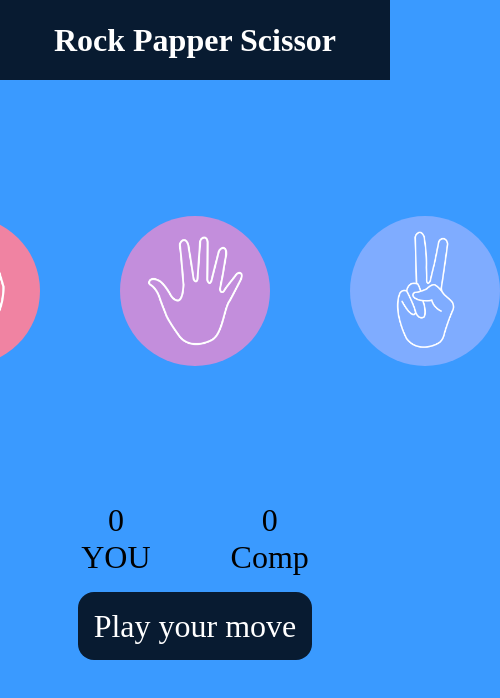
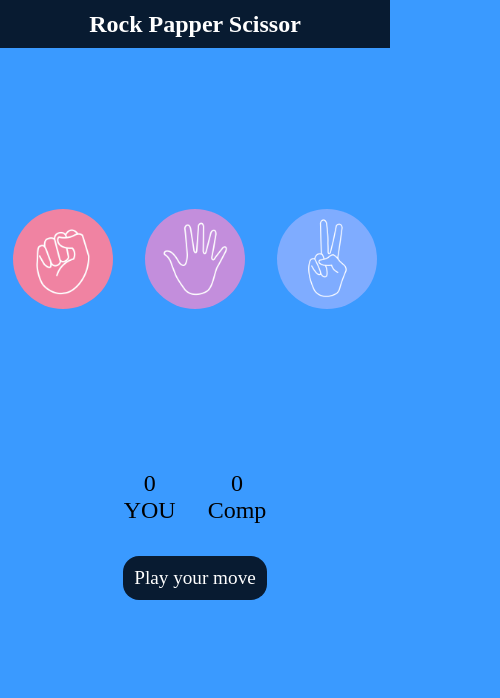
Before and after one commit to vinaycse438/game-rock-paper-scissor, a plain HTML site: page index.html in a window 390 px wide. Shown: the whole page, 500 px wide, since content can reach past the window. Drawn offline with Linux system fonts and the light colour scheme.

Commit message:
Add files via upload

```diff
--- a/style.css
+++ b/style.css
@@ -1,57 +1,95 @@
 *{
-    padding: 0px;
-    margin: 0px;
+    padding: 0;
+    margin: 0;
+    box-sizing: border-box;
 }
+
 body{
     background-color: #3A9AFF;
     text-align: center;
 }
+
 h1{
     background-color:#081b31;
     color: white;
     line-height: 5rem;
 }
+
+/* choices container */
 .container{
-    height: 50vh;
+    min-height: 50vh;
     display: flex;
     justify-content: center;
     align-items: center;
     gap: 5rem;
+    flex-wrap: wrap; /* mobile par wrap hoga */
 }
 
 .box{
     height: 150px;
-    width:  150px;
+    width: 150px;
+}
 
-}
 img{
     height: 150px;
     width: 150px;
     object-fit: cover;
     border-radius:50%;
 }
+
 img:hover{
     cursor: pointer;
     border:5px solid black;
 }
 
+/* score board */
 .score-board{
     display: flex;
     justify-content: center;
     align-items: center;
     gap: 5rem;
     font-size: 2rem;
+    flex-wrap: wrap;
 }
+
 .msg-cont{
     margin-top: 2rem;
 }
 
 #msg{
-    height: 40px;
     background-color: #081b31;
     color: white;
     font-size: 2rem;
-    display: inline;
+    display: inline-block;
     padding: 1rem;
     border-radius: 1rem;
 }
+
+/* -------- Responsive for Mobile -------- */
+@media (max-width: 600px) {
+
+    h1{
+        font-size: 1.5rem;
+        line-height: 3rem;
+    }
+
+    .container{
+        gap: 2rem;
+    }
+
+    .box,
+    img{
+        height: 100px;
+        width: 100px;
+    }
+
+    .score-board{
+        gap: 2rem;
+        font-size: 1.5rem;
+    }
+
+    #msg{
+        font-size: 1.2rem;
+        padding: 0.7rem;
+    }
+}
```
